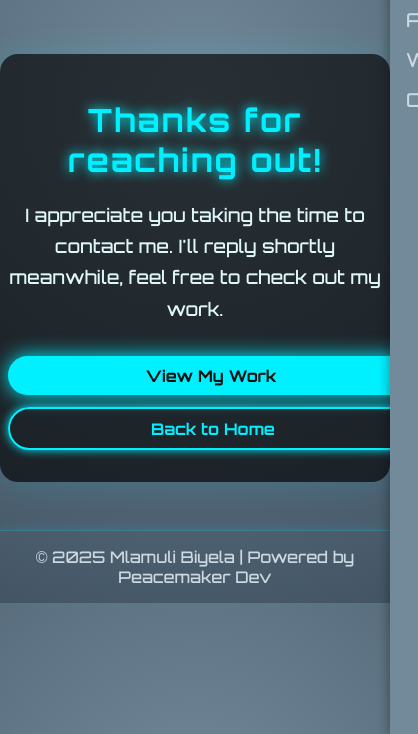
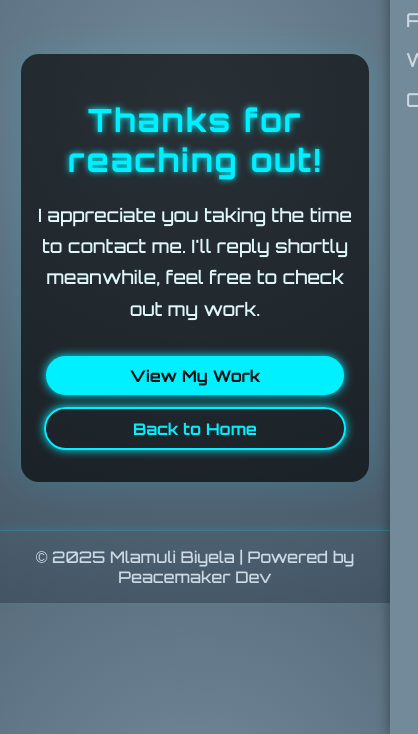
Before and after one commit to peacemaker-dev/Portfolio, a plain HTML site: page thank-you.html in a window 390 px wide. Shown: the part 110-844 px from the top of the page, 418 px wide, since content can reach past the window. Drawn offline with Linux system fonts and the light colour scheme.

```diff
--- a/mystyles.css
+++ b/mystyles.css
@@ -1327,7 +1327,7 @@
     font-family: 'Orbitron', sans-serif;
     font-size: 2rem;
     color: var(--neon-blue, #00f0ff);
-    text-shadow: 0 0 12px var(--neon-blue, #00f0ff);
+    text-shadow: 0 0 6px var(--neon-blue, #00f0ff);
     margin-bottom: 1.2rem;
     letter-spacing: 2px;
 }
@@ -1358,13 +1358,13 @@
 .thank-you-section .btn-primary {
     background: var(--neon-blue, #00f0ff);
     color: #111;
-    box-shadow: 0 0 20px var(--neon-blue, #00f0ff);
+    box-shadow: 0 0 10px var(--neon-blue, #00f0ff);
 }
 
 .thank-you-section .btn-primary:hover {
     background: #111;
     color: var(--neon-blue, #00f0ff);
-    box-shadow: 0 0 30px var(--neon-blue, #00f0ff);
+    box-shadow: 0 0 15px var(--neon-blue, #00f0ff);
     transform: translateY(-2px) scale(1.04);
 }
 
@@ -1385,18 +1385,14 @@
 @media (max-width: 600px) {
     .thank-you-section {
         padding: 1.2rem 0.5rem;
+        width: 85%;
     }
 
     .thank-you-section .btn-primary,
     .thank-you-section .btn-secondary {
         font-size: 1rem;
         padding: 0.6rem 1rem;
-        width: 100%;
+        width: 80%;
         margin: 0 0 0.75rem 0;
     }
 }
-
-/* HIDDEN PROJECTS - For Future Use */
-.hide-this-project {
-    display: none !important;
-}
```
Also changed, not shown: 1 other file.
